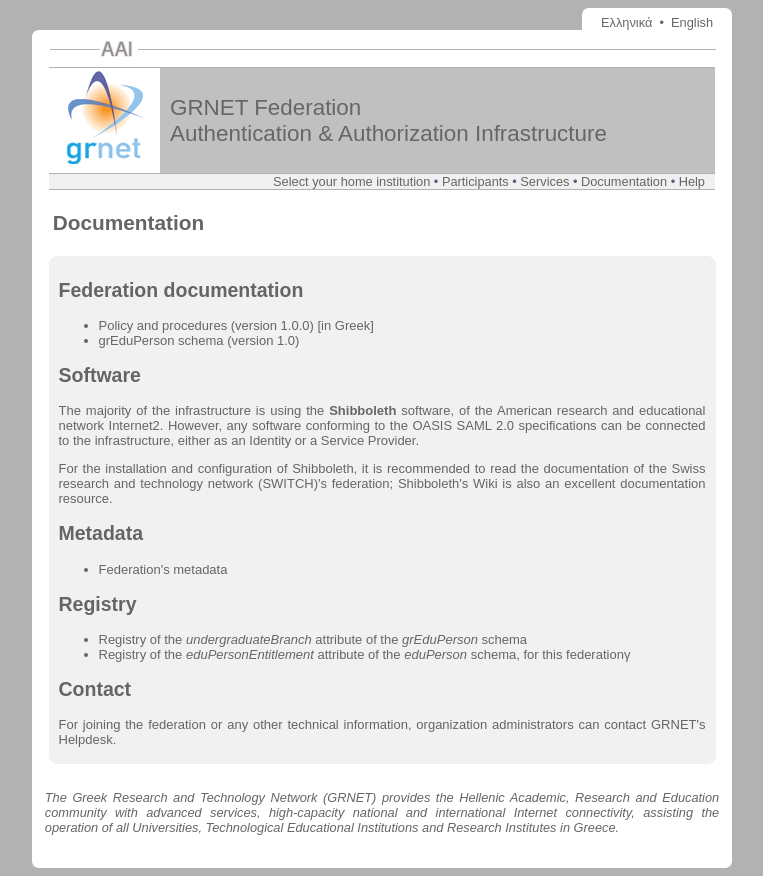
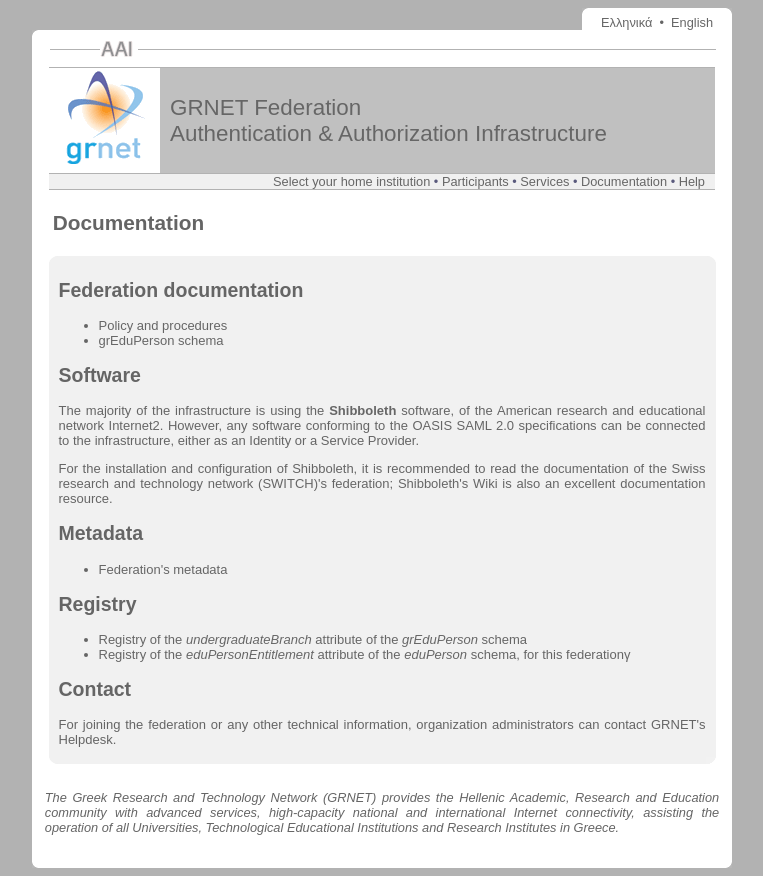
Before and after one commit to hpcugent/django-wayf, a Django app: template templates/en-us/documentation.html in a window 1280 px wide. Shown: the whole page, without its empty margins (258-1021 px from the left). Run offline with Django 3.2, Linux system fonts and the light colour scheme; the template is opened without the code that fills it, so the values that code supplies are empty.

Commit message:
AAI website: prepare for internationalized policy documents

```diff
--- a/templates/el/documentation.html
+++ b/templates/el/documentation.html
@@ -6,7 +6,7 @@
 
 <h2>Τεκμηρίωση Υποδομής</h2>
 <ul>
-  <li><a href="/policy/">Πολιτική και διαδικασίες</a> (έκδοση 1.0.0)</li>
+  <li><a href="/policy/policy-el.pdf">Πολιτική και διαδικασίες</a></li>
   <li><a href="/schemas/grEduPerson/">Σχήμα grEduPerson</a> (έκδοση 1.0)</li>
 </ul>
 
--- a/templates/en-us/documentation.html
+++ b/templates/en-us/documentation.html
@@ -6,8 +6,8 @@
 
 <h2>Federation documentation</h2>
 <ul>
-  <li><a href="/policy/">Policy and procedures</a> (version 1.0.0) [in Greek]</li>
-  <li><a href="/schemas/grEduPerson/">grEduPerson schema</a> (version 1.0)</li>
+  <li><a href="/policy/policy-en.pdf">Policy and procedures</a></li>
+  <li><a href="/schemas/grEduPerson/">grEduPerson schema</a></li>
 </ul>
 
 <h2>Software</h2>
--- a/urls.py
+++ b/urls.py
@@ -33,7 +33,9 @@ urlpatterns += patterns('django.views.generic.simple',
     (r'^schemas/(?P<schema>.+)/$', 'redirect_to',
         {'url': '/static/%(schema)s.schema', 'permanent': False}),
     (r'^policy/$', 'redirect_to',
-        {'url': '/static/policy.pdf', 'permanent': False}),
+        {'url': '/documentation/', 'permanent': False}),
+    (r'^policy/(?P<filename>.+)$', 'redirect_to',
+        {'url': '/static/policy/%(filename)s', 'permanent': False}),
 )
 
 # catch-all
```
